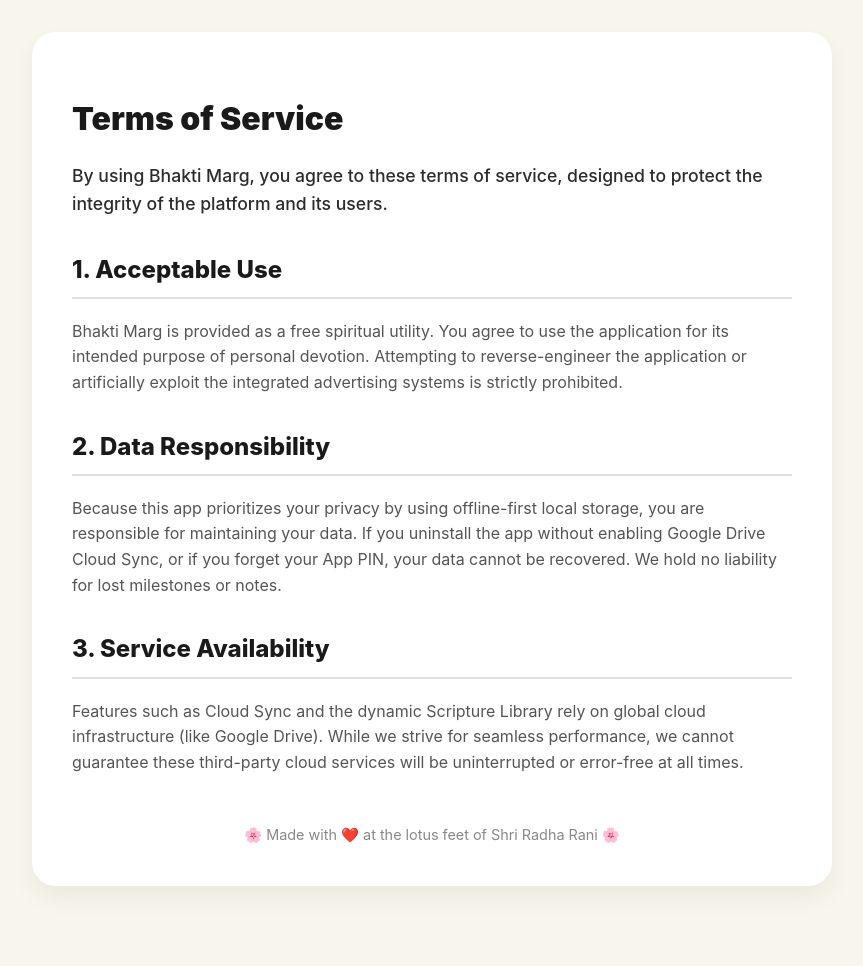
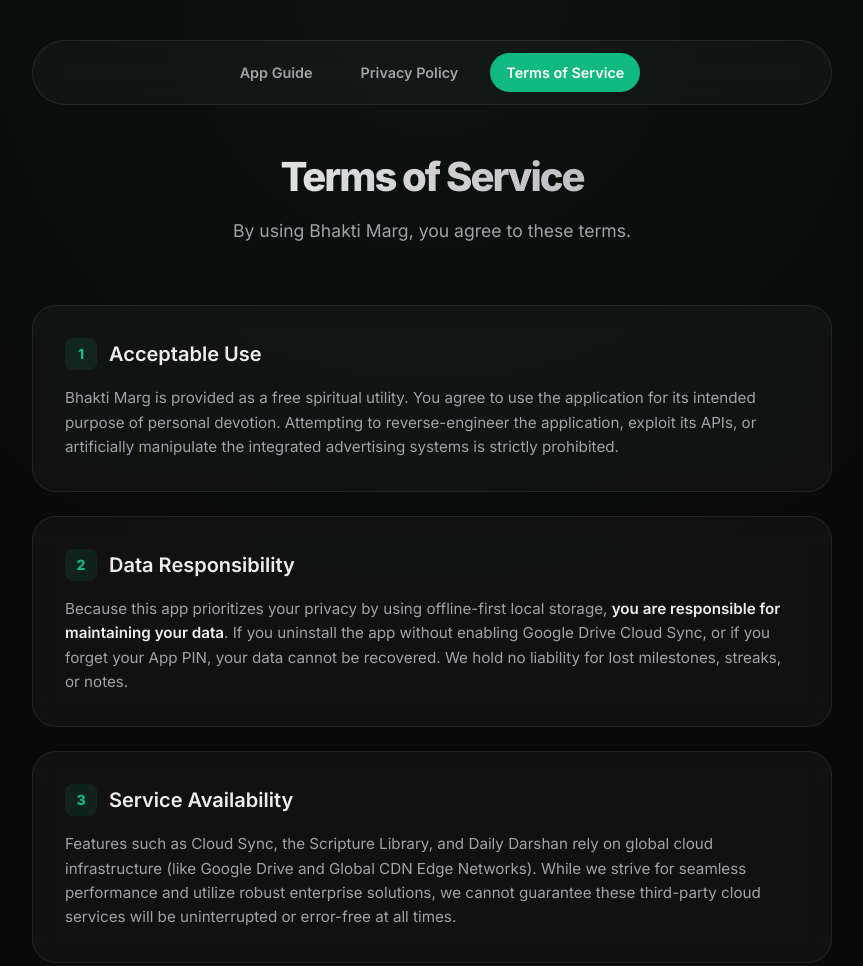
Before and after one commit to bhaktimargapp/bhaktimargapp, a plain HTML site: page terms.html in a window 1280 px wide. Shown: the top 966 px of the page, without its empty margins (208-1071 px from the left). Before the commit the page ends 918 px from the top, so only its background shows below. Drawn offline with Linux system fonts and the light colour scheme.

Commit message:
Update terms.html

```diff
--- a/terms.html
+++ b/terms.html
@@ -3,35 +3,95 @@
 <head>
     <meta charset="UTF-8">
     <meta name="viewport" content="width=device-width, initial-scale=1.0">
-    <title>Terms of Service - Bhakti Marg</title>
+    <title>Bhakti Marg - Terms of Service</title>
+    <link href="https://fonts.googleapis.com/css2?family=Inter:wght@400;600;800&display=swap" rel="stylesheet">
     <style>
-        body { font-family: -apple-system, BlinkMacSystemFont, "Segoe UI", Roboto, Helvetica, Arial, sans-serif; line-height: 1.6; color: #2C2C2C; background-color: #F7F5EC; max-width: 800px; margin: 0 auto; padding: 2rem; }
-        .container { background: #ffffff; padding: 2.5rem; border-radius: 24px; box-shadow: 0 12px 24px rgba(0,0,0,0.05); }
-        h1 { color: #1A1A1A; font-weight: 900; margin-bottom: 0.5rem; }
-        h2 { color: #1A1A1A; font-weight: 800; margin-top: 2rem; border-bottom: 2px solid #E0E0E0; padding-bottom: 0.5rem; }
-        p { margin-bottom: 1rem; color: #555555; }
-        .intro { font-size: 1.1rem; color: #2C2C2C; margin-bottom: 2rem; font-weight: 500; }
-        .footer { margin-top: 3rem; text-align: center; font-size: 0.9rem; color: #888888; }
-        @media (max-width: 600px) { body { padding: 1rem; } .container { padding: 1.5rem; border-radius: 16px; } }
+        :root {
+            --bg-dark: #0a0a0a;
+            --surface-glass: rgba(255, 255, 255, 0.03);
+            --border-glass: rgba(255, 255, 255, 0.08);
+            --text-primary: #ededed;
+            --text-secondary: #a1a1aa;
+            --accent: #10b981;
+        }
+
+        body {
+            background-color: var(--bg-dark);
+            color: var(--text-primary);
+            font-family: 'Inter', sans-serif;
+            margin: 0;
+            padding: 0;
+            line-height: 1.6;
+            background-image: radial-gradient(circle at 50% 0%, rgba(16, 185, 129, 0.05) 0%, transparent 50%);
+        }
+
+        .container { max-width: 800px; margin: 0 auto; padding: 40px 24px; }
+
+        .nav-links {
+            display: flex;
+            justify-content: center;
+            gap: 16px;
+            margin-bottom: 40px;
+            padding: 12px;
+            background: var(--surface-glass);
+            border: 1px solid var(--border-glass);
+            border-radius: 50px;
+            backdrop-filter: blur(12px);
+        }
+
+        .nav-links a { color: var(--text-secondary); text-decoration: none; font-weight: 600; font-size: 0.9rem; padding: 8px 16px; border-radius: 50px; transition: all 0.2s ease; }
+        .nav-links a.active { background: var(--accent); color: #fff; }
+        .nav-links a:hover:not(.active) { color: var(--text-primary); background: rgba(255,255,255,0.05); }
+
+        header { margin-bottom: 60px; text-align: center; }
+        h1 { font-size: 2.5rem; font-weight: 800; letter-spacing: -0.05em; margin-bottom: 8px; background: linear-gradient(to right, #fff, #a1a1aa); -webkit-background-clip: text; -webkit-text-fill-color: transparent; }
+        .subtitle { color: var(--text-secondary); font-size: 1.1rem; }
+
+        .bento-card { background: var(--surface-glass); border: 1px solid var(--border-glass); border-radius: 24px; padding: 32px; margin-bottom: 24px; backdrop-filter: blur(12px); transition: transform 0.2s ease, border-color 0.2s ease; }
+        .bento-card:hover { border-color: rgba(255, 255, 255, 0.15); transform: translateY(-2px); }
+
+        h2 { font-size: 1.25rem; font-weight: 600; margin-top: 0; margin-bottom: 16px; display: flex; align-items: center; gap: 12px; }
+        .icon-box { width: 32px; height: 32px; border-radius: 8px; background: rgba(16, 185, 129, 0.1); color: var(--accent); display: flex; align-items: center; justify-content: center; font-size: 14px; font-weight: bold; }
+        p { color: var(--text-secondary); margin: 0 0 16px 0; font-size: 0.95rem; }
+        p:last-child { margin-bottom: 0; }
+        .highlight { color: var(--text-primary); font-weight: 600; }
+
+        footer { margin-top: 60px; text-align: center; color: var(--text-secondary); font-size: 0.85rem; border-top: 1px solid var(--border-glass); padding-top: 32px; }
     </style>
 </head>
 <body>
-    <div class="container">
+
+<div class="container">
+    <nav class="nav-links">
+        <a href="index.html">App Guide</a>
+        <a href="privacy.html">Privacy Policy</a>
+        <a href="terms.html" class="active">Terms of Service</a>
+    </nav>
+
+    <header>
         <h1>Terms of Service</h1>
-        <p class="intro">By using Bhakti Marg, you agree to these terms of service, designed to protect the integrity of the platform and its users.</p>
+        <div class="subtitle">By using Bhakti Marg, you agree to these terms.</div>
+    </header>
 
-        <h2>1. Acceptable Use</h2>
-        <p>Bhakti Marg is provided as a free spiritual utility. You agree to use the application for its intended purpose of personal devotion. Attempting to reverse-engineer the application or artificially exploit the integrated advertising systems is strictly prohibited.</p>
+    <div class="bento-card">
+        <h2><div class="icon-box">1</div> Acceptable Use</h2>
+        <p>Bhakti Marg is provided as a free spiritual utility. You agree to use the application for its intended purpose of personal devotion. Attempting to reverse-engineer the application, exploit its APIs, or artificially manipulate the integrated advertising systems is strictly prohibited.</p>
+    </div>
 
-        <h2>2. Data Responsibility</h2>
-        <p>Because this app prioritizes your privacy by using offline-first local storage, you are responsible for maintaining your data. If you uninstall the app without enabling Google Drive Cloud Sync, or if you forget your App PIN, your data cannot be recovered. We hold no liability for lost milestones or notes.</p>
+    <div class="bento-card">
+        <h2><div class="icon-box">2</div> Data Responsibility</h2>
+        <p>Because this app prioritizes your privacy by using offline-first local storage, <span class="highlight">you are responsible for maintaining your data</span>. If you uninstall the app without enabling Google Drive Cloud Sync, or if you forget your App PIN, your data cannot be recovered. We hold no liability for lost milestones, streaks, or notes.</p>
+    </div>
 
-        <h2>3. Service Availability</h2>
-        <p>Features such as Cloud Sync and the dynamic Scripture Library rely on global cloud infrastructure (like Google Drive). While we strive for seamless performance, we cannot guarantee these third-party cloud services will be uninterrupted or error-free at all times.</p>
+    <div class="bento-card">
+        <h2><div class="icon-box">3</div> Service Availability</h2>
+        <p>Features such as Cloud Sync, the Scripture Library, and Daily Darshan rely on global cloud infrastructure (like Google Drive and Global CDN Edge Networks). While we strive for seamless performance and utilize robust enterprise solutions, we cannot guarantee these third-party cloud services will be uninterrupted or error-free at all times.</p>
+    </div>
 
-        <div class="footer">
-            🌸 Made with ❤️ at the lotus feet of Shri Radha Rani 🌸
-        </div>
-    </div>
+    <footer>
+        <p>🌸 Made with ❤️ at the lotus feet of Shri Radha Rani 🌸</p>
+    </footer>
+</div>
+
 </body>
 </html>
```
